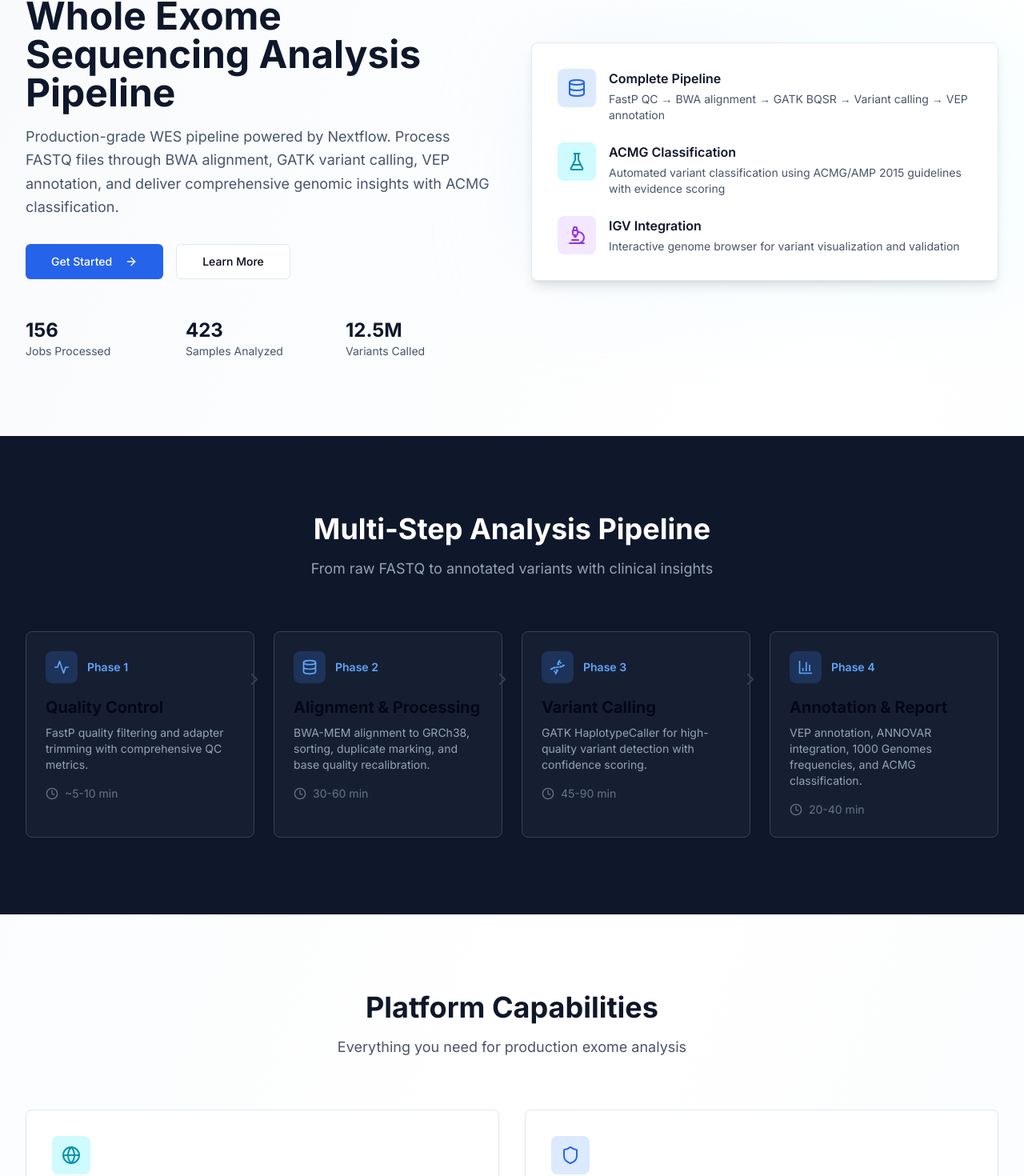
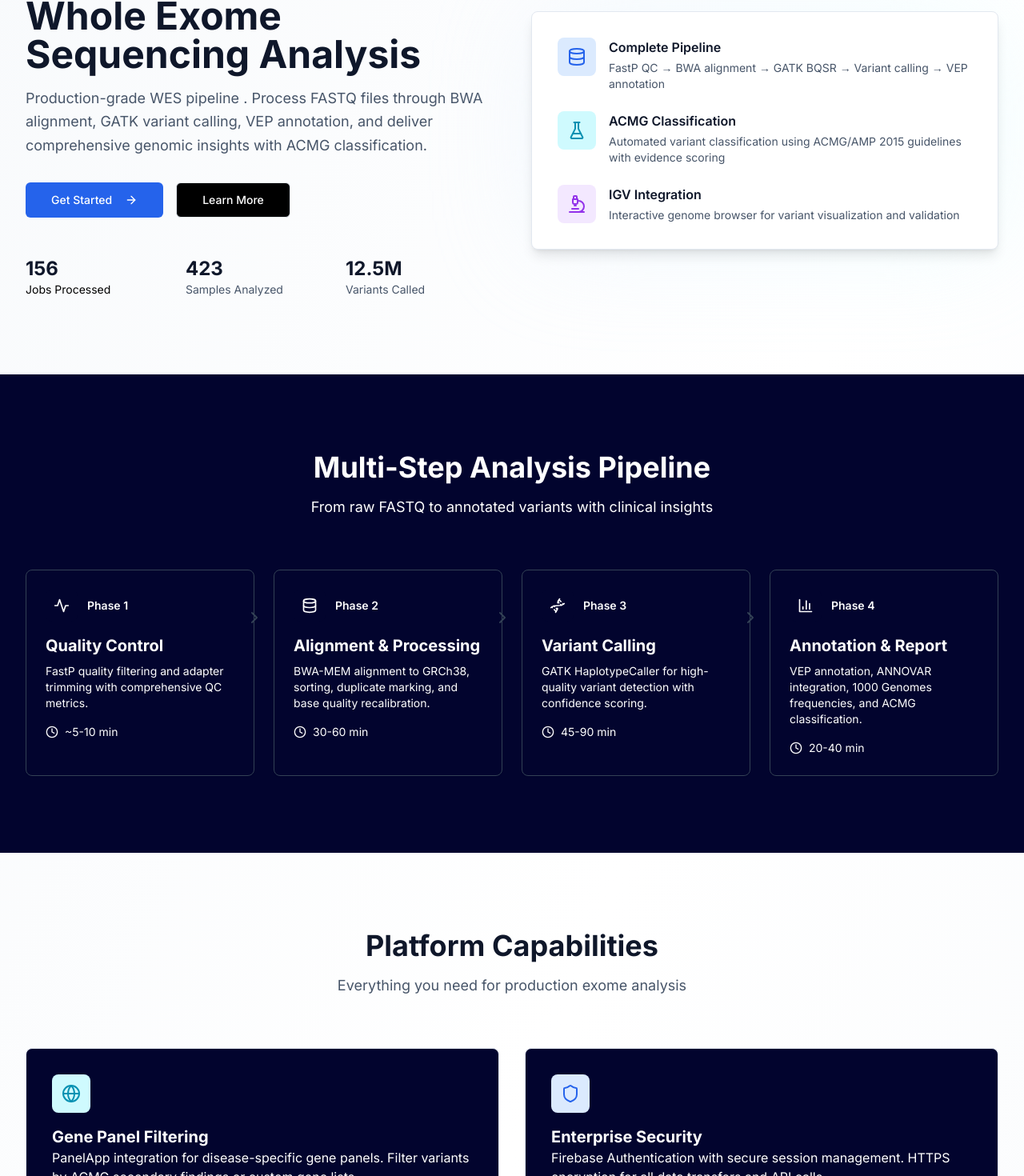
Before and after one commit to imrobintomar/Whole-Exome-Sequencing-Nextflow, a Next.js app in the folder frontend/: page / in a window 1280 px wide. Shown: the part 214-1684 px from the top of the page at 80% size. Built offline with nearby package versions, Linux system fonts and the light colour scheme; no server answers.

Commit message:
okay frontend rectification done

```diff
--- a/frontend/app/page.tsx
+++ b/frontend/app/page.tsx
@@ -114,25 +114,25 @@ export default function Home() {
             <nav className="hidden md:flex items-center gap-8">
               <button
                 onClick={() => setCurrentPage('home')}
-                className={`transition ${currentPage === 'home' ? 'text-blue-600 font-semibold' : 'text-slate-600 hover:text-slate-900'}`}
+                className={`transition ${currentPage === 'home' ? 'text-[#02042e] font-semibold' : 'text-slate-600 hover:text-slate-900'}`}
               >
                 Home
               </button>
               <button
                 onClick={() => setCurrentPage('about')}
-                className={`transition ${currentPage === 'about' ? 'text-blue-600 font-semibold' : 'text-slate-600 hover:text-slate-900'}`}
+                className={`transition ${currentPage === 'about' ? 'text-[#02042e] font-semibold' : 'text-slate-600 hover:text-slate-900'}`}
               >
                 About
               </button>
               <button
                 onClick={() => setCurrentPage('research')}
-                className={`transition ${currentPage === 'research' ? 'text-blue-600 font-semibold' : 'text-slate-600 hover:text-slate-900'}`}
+                className={`transition ${currentPage === 'research' ? 'text-[#02042e] font-semibold' : 'text-slate-600 hover:text-slate-900'}`}
               >
                 Research
               </button>
               <button
                 onClick={() => setCurrentPage('contact')}
-                className={`transition ${currentPage === 'contact' ? 'text-blue-600 font-semibold' : 'text-slate-600 hover:text-slate-900'}`}
+                className={`transition ${currentPage === 'contact' ? 'text-[#02042e] font-semibold' : 'text-slate-600 hover:text-slate-900'}`}
               >
                 Contact
               </button>
@@ -153,50 +153,55 @@ export default function Home() {
       </main>
 
       {/* Footer */}
-      <footer className="border-t border-slate-200 bg-white mt-12">
+<footer className="border-t border-slate-700 bg-[#02042e] mt-12">
   <div className="max-w-7xl mx-auto px-4 sm:px-6 lg:px-8 py-12">
     <div className="grid md:grid-cols-4 gap-8 mb-8">
+
+      {/* Brand */}
       <div>
         <div className="flex items-center gap-2 mb-4">
-                <div className="w-8 h-8 bg-gradient-to-br from-blue-600 to-cyan-600 rounded-lg flex items-center justify-center">
+          <div className="w-8 h-8 bg-gradient-to-br from-blue-500 to-cyan-500 rounded-lg flex items-center justify-center">
             <Dna className="h-4 w-4 text-white" />
           </div>
-                <span className="font-bold text-slate-900">ATGCFlow</span>
+          <span className="font-bold text-white">ATGCFLOW</span>
         </div>
-              <p className="text-sm text-slate-600">Industry-grade whole exome sequencing analysis platform</p>
+        <p className="text-sm text-white">
+          Industry-grade Whole Exome Sequencing analysis platform
+        </p>
       </div>
 
+      {/* Navigation */}
       <div>
-              <h4 className="font-semibold text-slate-900 mb-4">Navigation</h4>
+        <h4 className="font-semibold text-white mb-4">Navigation</h4>
         <ul className="space-y-2">
-                <li><button onClick={() => setCurrentPage('home')} className="text-sm text-slate-600 hover:text-slate-900">Home</button></li>
-                <li><button onClick={() => setCurrentPage('about')} className="text-sm text-slate-600 hover:text-slate-900">About</button></li>
-                <li><button onClick={() => setCurrentPage('research')} className="text-sm text-slate-600 hover:text-slate-900">Research</button></li>
-                <li><button onClick={() => setCurrentPage('contact')} className="text-sm text-slate-600 hover:text-slate-900">Contact</button></li>
+          <li><button onClick={() => setCurrentPage('home')} className="text-sm text-slate-300 hover:text-white">Home</button></li>
+          <li><button onClick={() => setCurrentPage('about')} className="text-sm text-slate-300 hover:text-white">About</button></li>
+          <li><button onClick={() => setCurrentPage('research')} className="text-sm text-slate-300 hover:text-white">Research</button></li>
+          <li><button onClick={() => setCurrentPage('contact')} className="text-sm text-slate-300 hover:text-white">Contact</button></li>
         </ul>
       </div>
 
-
-
+      {/* Legal */}
       <div>
-              <h4 className="font-semibold text-slate-900 mb-4">Legal</h4>
+        <h4 className="font-semibold text-white mb-4">Legal</h4>
         <ul className="space-y-2">
-                <li><a href="#" className="text-sm text-slate-600 hover:text-slate-900">Privacy Policy</a></li>
-                <li><a href="#" className="text-sm text-slate-600 hover:text-slate-900">Terms of Service</a></li>
-                <li><a href="#" className="text-sm text-slate-600 hover:text-slate-900">Disclaimer</a></li>
+          <li><a href="#" className="text-sm text-slate-300 hover:text-white">Privacy Policy</a></li>
+          <li><a href="#" className="text-sm text-slate-300 hover:text-white">Terms of Service</a></li>
+          <li><a href="#" className="text-sm text-slate-300 hover:text-white">Disclaimer</a></li>
         </ul>
       </div>
+
     </div>
 
-          <div className="border-t border-slate-200 pt-8">
-            <div className="text-center">
-              <div className="text-sm text-slate-600">
-                © 2025 ATGCFlow || Research Project || Not for Clinical Use
-              </div>
+    {/* Bottom Bar */}
+    <div className="border-t border-white pt-8">
+      <div className="text-center text-sm text-white">
+        © 2025 ATGCFLOW | Research Project | Not for Clinical Use
       </div>
     </div>
   </div>
 </footer>
+
     </div>
   );
 }
--- a/frontend/components/LandingPage.tsx
+++ b/frontend/components/LandingPage.tsx
@@ -56,24 +56,24 @@ export default function LandingPage({ onNavigate, onSignIn }: LandingPageProps)
             <div className="space-y-4">
               <Badge variant="outline" className="w-fit border-blue-200 bg-blue-50 text-blue-700">
                 <span className="inline-block w-2 h-2 bg-blue-600 rounded-full mr-2"></span>
-                Nextflow Pipeline Platform
+                Whole Exome Analysis Platform
               </Badge>
 
               <h1 className="text-4xl sm:text-5xl font-bold text-slate-900 leading-tight">
-                Whole Exome Sequencing Analysis Pipeline
+                Whole Exome Sequencing Analysis
               </h1>
 
               <p className="text-lg text-slate-600 leading-relaxed">
-                Production-grade WES pipeline powered by Nextflow. Process FASTQ files through BWA alignment, GATK variant calling, VEP annotation, and deliver comprehensive genomic insights with ACMG classification.
+                Production-grade WES pipeline . Process FASTQ files through BWA alignment, GATK variant calling, VEP annotation, and deliver comprehensive genomic insights with ACMG classification.
               </p>
             </div>
 
             <div className="flex flex-col sm:flex-row gap-4">
-              <Button size="lg" className="bg-blue-600 hover:bg-blue-700 text-white" onClick={onSignIn}>
+              <Button size="lg" className="bg-blue-600 hover:bg-[#02042e] text-white" onClick={onSignIn}>
                 Get Started
                 <ArrowRight className="ml-2 h-4 w-4" />
               </Button>
-              <Button size="lg" variant="outline" onClick={() => onNavigate('about')}>
+              <Button size="lg" className="bg-black hover:bg-blue-600 text-white" variant="outline" onClick={() => onNavigate('about')}>
                 Learn More
               </Button>
             </div>
@@ -82,7 +82,7 @@ export default function LandingPage({ onNavigate, onSignIn }: LandingPageProps)
             <div className="grid grid-cols-3 gap-4 pt-4">
               <div>
                 <div className="text-2xl font-bold text-slate-900">{jobCount.toLocaleString()}</div>
-                <div className="text-sm text-slate-600">Jobs Processed</div>
+                <div className="text-sm text-black">Jobs Processed</div>
               </div>
               <div>
                 <div className="text-2xl font-bold text-slate-900">{sampleCount.toLocaleString()}</div>
@@ -138,11 +138,11 @@ export default function LandingPage({ onNavigate, onSignIn }: LandingPageProps)
       </section>
 
       {/* Pipeline Section */}
-      <section className="bg-slate-900 text-white py-16 sm:py-24">
+      <section className="bg-[#02042e] text-white py-16 sm:py-24">
         <div className="max-w-7xl mx-auto px-4 sm:px-6 lg:px-8">
           <div className="text-center mb-16">
             <h2 className="text-3xl sm:text-4xl font-bold mb-4">Multi-Step Analysis Pipeline</h2>
-            <p className="text-lg text-slate-400">From raw FASTQ to annotated variants with clinical insights</p>
+            <p className="text-lg text-slate-400 text-white">From raw FASTQ to annotated variants with clinical insights</p>
           </div>
 
           <div className="grid md:grid-cols-4 gap-6">
@@ -184,18 +184,18 @@ export default function LandingPage({ onNavigate, onSignIn }: LandingPageProps)
                       <ChevronRight className="h-6 w-6" />
                     </div>
                   )}
-                  <Card className="border-slate-700 bg-slate-800/50 h-full">
+                  <Card className="border-slate-700 bg-[#02042e] h-full">
                     <CardContent className="p-6">
                       <div className="flex items-center gap-3 mb-4">
-                        <div className="w-10 h-10 bg-blue-500/20 rounded-lg flex items-center justify-center">
-                          <IconComponent className="h-5 w-5 text-blue-400" />
+                        <div className="w-10 h-10 bg-[#02042e] rounded-lg flex items-center justify-center">
+                          <IconComponent className="h-5 w-5 text-white" />
                         </div>
-                        <span className="text-sm font-semibold text-blue-400">{item.phase}</span>
+                        <span className="text-sm font-semibold text-white">{item.phase}</span>
                       </div>
-                      <h3 className="text-xl font-bold mb-2">{item.title}</h3>
-                      <p className="text-slate-400 text-sm mb-4">{item.description}</p>
-                      <div className="text-sm text-slate-500 flex items-center gap-2">
-                        <Clock className="h-4 w-4" />
+                      <h3 className="text-xl font-bold mb-2 text-white">{item.title}</h3>
+                      <p className="text-slate-400 text-sm mb-4 text-white">{item.description}</p>
+                      <div className="text-sm text-slate-500 flex items-center gap-2 text-white">
+                        <Clock className="h-4 w-4 text-white" />
                         {item.duration}
                       </div>
                     </CardContent>
@@ -249,13 +249,13 @@ export default function LandingPage({ onNavigate, onSignIn }: LandingPageProps)
               yellow: 'bg-yellow-100 text-yellow-600'
             };
             return (
-              <Card key={i} className="border-slate-200">
+              <Card key={i} className="border-slate-200 bg-[#02042e]">
                 <CardContent className="p-8">
                   <div className={`w-12 h-12 rounded-lg flex items-center justify-center mb-4 ${colorClasses[feature.color]}`}>
                     <IconComponent className="h-6 w-6" />
                   </div>
-                  <h3 className="text-xl font-bold text-slate-900 mb-2">{feature.title}</h3>
-                  <p className="text-slate-600">{feature.description}</p>
+                  <h3 className="text-xl font-bold text-white">{feature.title}</h3>
+                  <p className="text-white" >{feature.description}</p>
                 </CardContent>
               </Card>
             );
@@ -289,7 +289,7 @@ export default function LandingPage({ onNavigate, onSignIn }: LandingPageProps)
       </section>
 
       {/* CTA */}
-      <section className="bg-gradient-to-r from-blue-600 to-cyan-600 text-white py-16 sm:py-24">
+      <section className="bg-[#02042e] text-white py-16 sm:py-24">
         <div className="max-w-4xl mx-auto px-4 sm:px-6 lg:px-8 text-center">
           <h2 className="text-3xl sm:text-4xl font-bold mb-4">Ready to Analyze Your Exome Data?</h2>
           <p className="text-lg text-blue-100 mb-8 max-w-2xl mx-auto">
--- a/frontend/components/LoginForm.tsx
+++ b/frontend/components/LoginForm.tsx
@@ -52,7 +52,7 @@ export default function LoginForm({ onLogin, onToggle }: LoginFormProps) {
           </div>
           <CardTitle className="text-2xl font-bold">Welcome Back</CardTitle>
           <CardDescription>
-            Sign in to access your WES Pipeline dashboard
+            Sign in to access your ATGCFLOW  dashboard
           </CardDescription>
         </CardHeader>
         <CardContent>
--- a/frontend/components/RegisterForm.tsx
+++ b/frontend/components/RegisterForm.tsx
@@ -73,7 +73,7 @@ export default function RegisterForm({ onRegister, onToggle }: RegisterFormProps
           </div>
           <CardTitle className="text-2xl font-bold">Create Account</CardTitle>
           <CardDescription>
-            Join WES Pipeline to start analyzing your exome data
+            Join ATGCFlOW  to start analyzing your  Whole Exome data
           </CardDescription>
         </CardHeader>
         <CardContent>
```
Also changed, not shown: frontend/components/AboutPage.tsx (+7 -7 lines), frontend/components/ContactPage.tsx (+9 -9 lines), frontend/components/ResearchPage.tsx (+13 -13 lines). Lines whose indentation alone changed are shown as unchanged.
